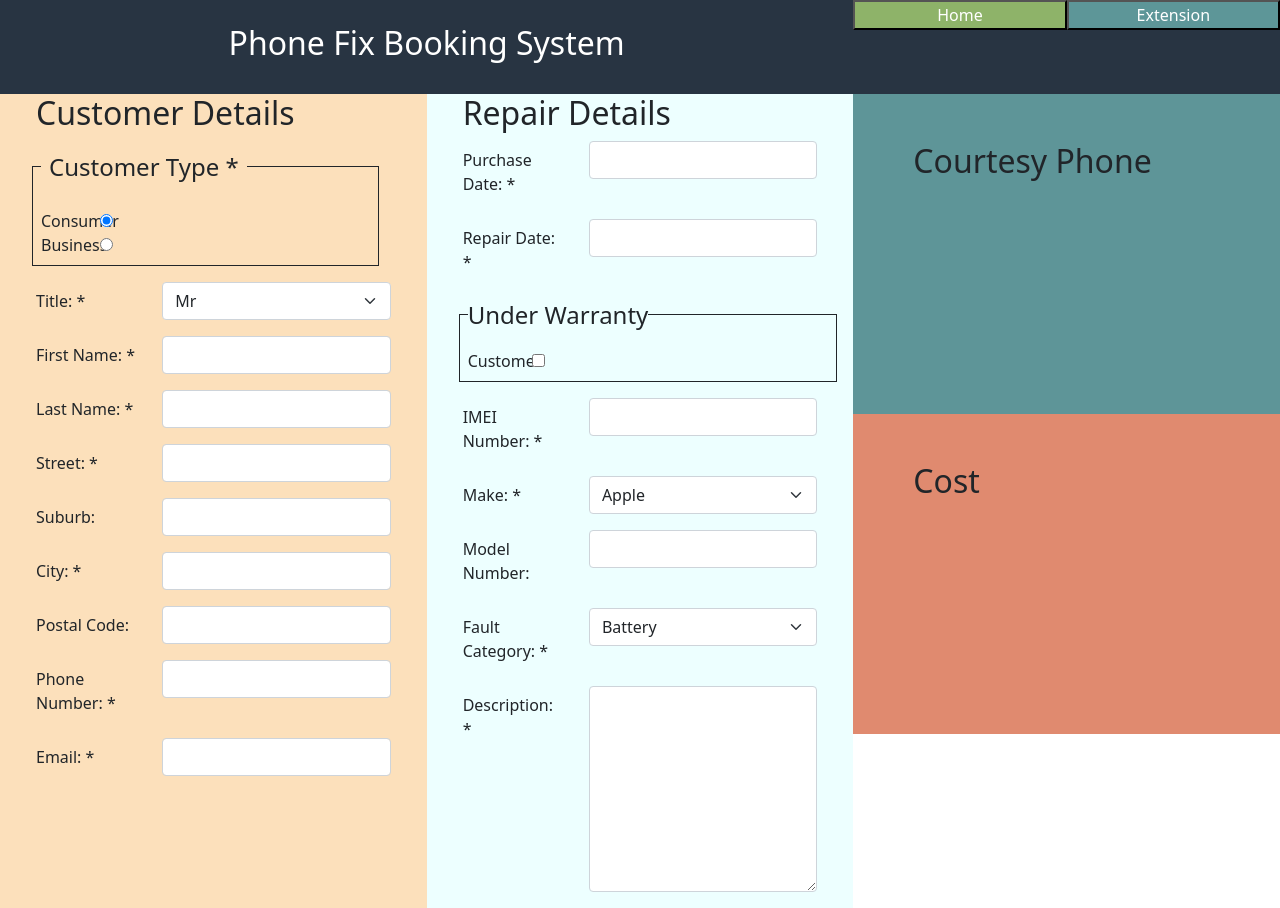
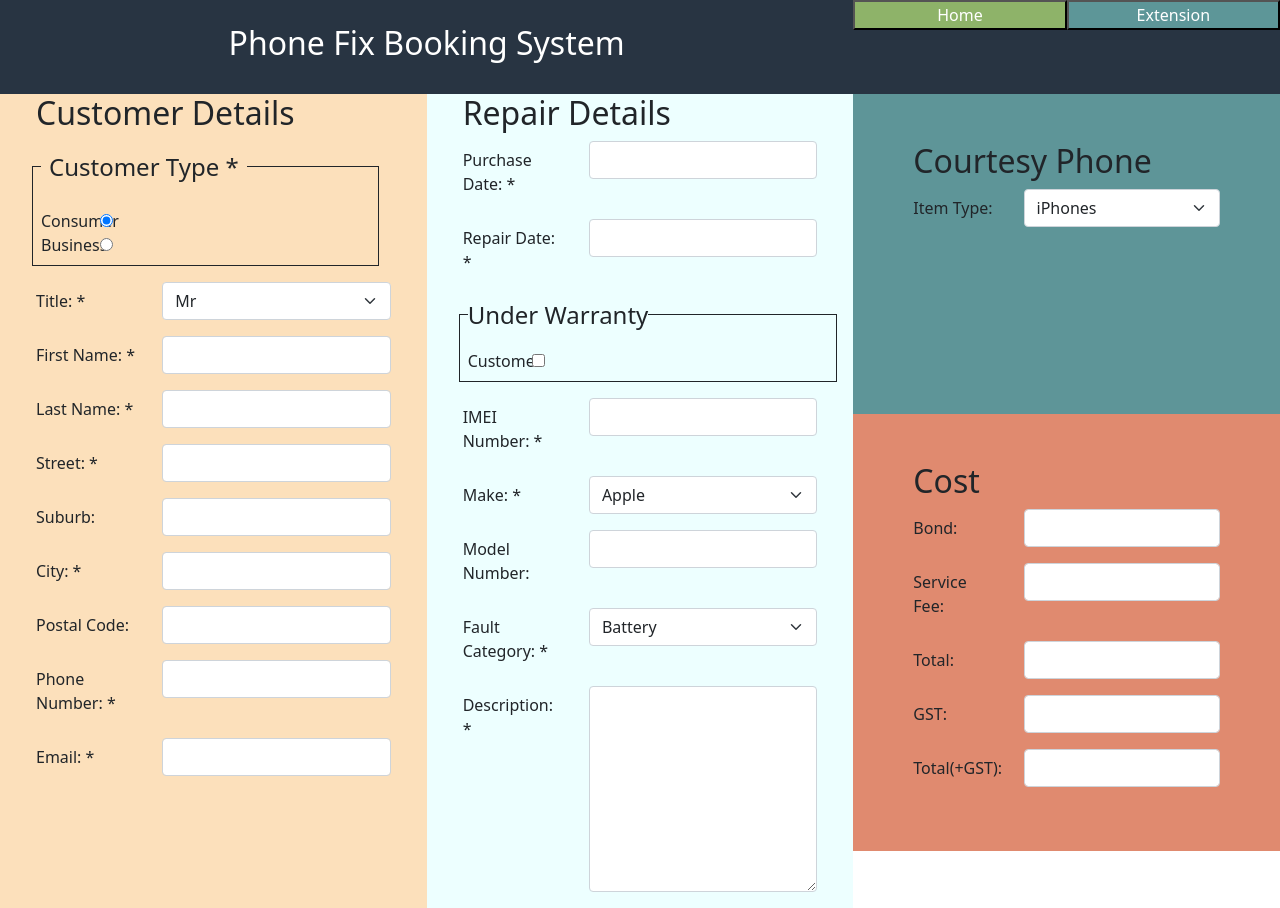
Before and after one commit to TheBestSambo177/Website-Assignment-2, a plain HTML site: page index.html in a window 1280 px wide. Shown: the top 908 px of the page. Drawn offline with nearby package versions, Linux system fonts and the light colour scheme.

Commit message:
Update index.html

```diff
--- a/index.html
+++ b/index.html
@@ -233,6 +233,19 @@
 							<!--Courtesy detail-->
 							<section>
 								<h2>Courtesy Phone</h2>
+
+								<div class="row mb-3">
+									<label for="itemType" class="col-sm-4 col-form-label">Item Type: </label>
+									<div class="col-sm-8">
+										<select class="form-select" id="itemType" name="itemType">
+											<option value="iPhones">iPhones</option>
+											<option value="OtherPhones">Other Phones</option>
+											<option value="Chargers">Chargers</option>
+										</select>
+									</div>
+								</div>
+
+
 							</section>
 						</div>
 
@@ -240,6 +253,43 @@
 						<!--Cost detail-->
 						<section>
 							<h2>Cost</h2>
+
+							<div class="row mb-3">
+								<label for="bond" class="col-sm-4 col-form-label">Bond:  </label>
+								<div class="col-sm-8">
+								<input type="text" class="form-control" id="bond" required minlength="3">
+								</div>
+							</div>
+
+							<div class="row mb-3">
+								<label for="serviceFee" class="col-sm-4 col-form-label">Service Fee:  </label>
+								<div class="col-sm-8">
+								<input type="text" class="form-control" id="serviceFee" required minlength="3">
+								</div>
+							</div>
+
+							<div class="row mb-3">
+								<label for="total" class="col-sm-4 col-form-label">Total:  </label>
+								<div class="col-sm-8">
+								<input type="text" class="form-control" id="total" required minlength="3">
+								</div>
+							</div>
+
+							<div class="row mb-3">
+								<label for="GST" class="col-sm-4 col-form-label">GST:  </label>
+								<div class="col-sm-8">
+								<input type="text" class="form-control" id="GST" required minlength="3">
+								</div>
+							</div>
+
+							<div class="row mb-3">
+								<label for="total+GST" class="col-sm-4 col-form-label">Total(+GST):  </label>
+								<div class="col-sm-8">
+								<input type="text" class="form-control" id="total+GST" required minlength="3">
+								</div>
+							</div>
+
+
 						</section>
 						</div>
 					</div>
```
